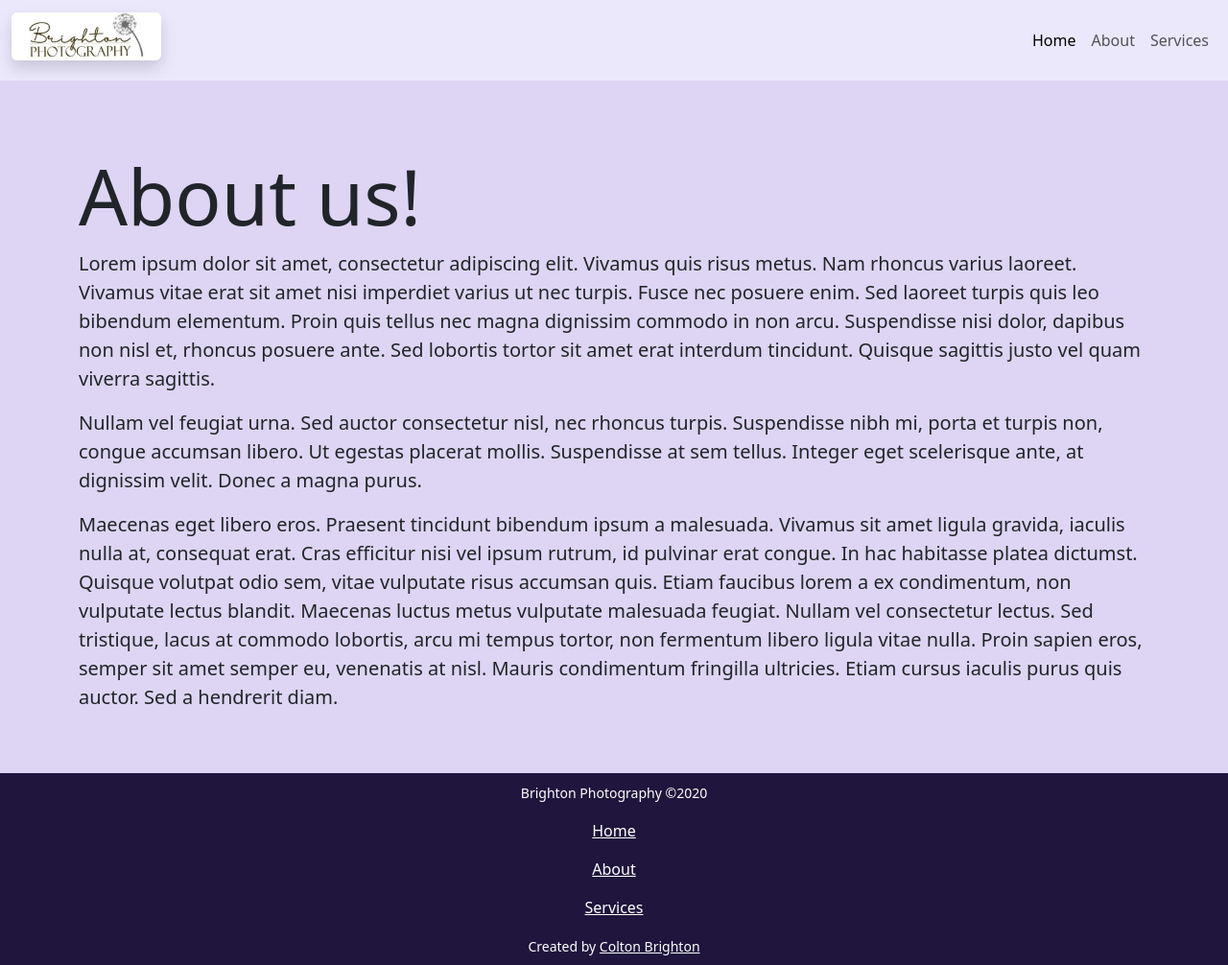
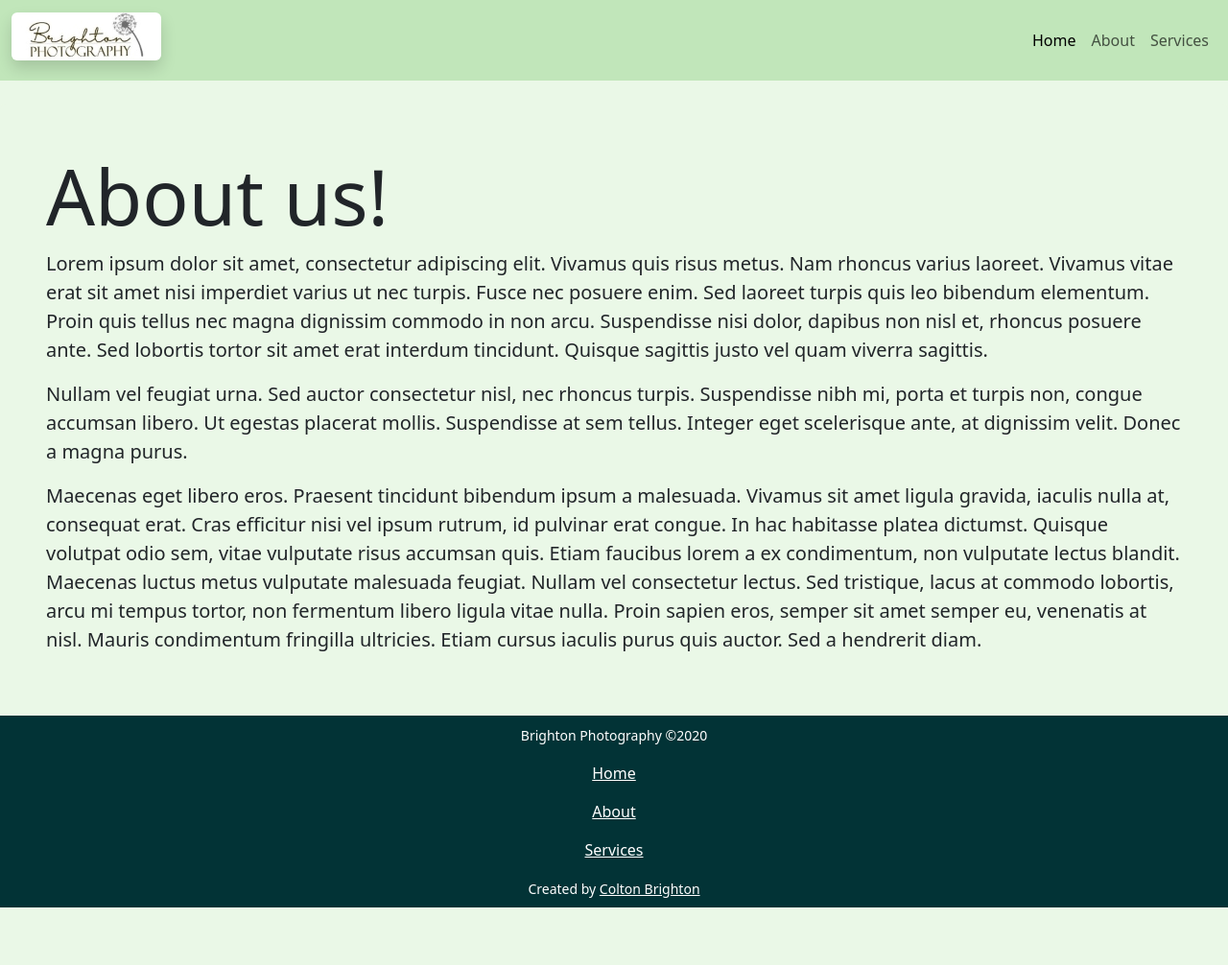
Before and after one commit to coltonBrighton/bootstrap, a website: page bootstrap-main/about.html in a window 1280 px wide. Shown: the whole page at 96% size. After the commit the page ends 946 px from the top, so only its background shows below. Drawn offline with nearby package versions, Linux system fonts and the light colour scheme.

Commit message:
updated color scheme

```diff
--- a/bootstrap-main/about.html
+++ b/bootstrap-main/about.html
@@ -16,7 +16,7 @@
   <body class="d-flex flex-column min-vh-100 background-lighter">
     <!-- using navbar from bootstrap to navigate between index.html, pricing.html, and contact.html. -->
 
-    <nav class="navbar navbar-expand-lg navbar-light background-head">
+    <nav class="navbar navbar-expand-md navbar-light background-head">
       <div class="container-fluid justify-content-center">
         <a class="navbar-brand" href="./index.html">
           <img class="shadow mb-2 rounded" src="./images/logo.jpg" />
@@ -55,7 +55,6 @@
     <!-- Using utilities to create a jumbotron from bootstrap v4 -->
 
     <div class="mt-4 p-5 background-lighter rounded">
-      <div class="container">
       <h1 class="display-1">About us!</h1>
       <p class="lead">
         Lorem ipsum dolor sit amet, consectetur adipiscing elit. Vivamus quis
@@ -73,7 +72,6 @@
         libero. Ut egestas placerat mollis. Suspendisse at sem tellus. Integer
         eget scelerisque ante, at dignissim velit. Donec a magna purus.
       </p>
-
       <p class="lead">
         Maecenas eget libero eros. Praesent tincidunt bibendum ipsum a
         malesuada. Vivamus sit amet ligula gravida, iaculis nulla at,
@@ -88,7 +86,6 @@
         ultricies. Etiam cursus iaculis purus quis auctor. Sed a hendrerit
         diam.
       </p>
-      </div>
     </div>
 
     <!-- nav links so you don't have to scroll up to use the ones at the top of the page -->
--- a/bootstrap-main/styles.css
+++ b/bootstrap-main/styles.css
@@ -1,11 +1,11 @@
 .background-lighter {
-  background-color: #ddd5f3;
+  background-color: #EAF8E7;
 }
 
 .background-head {
-  background-color: #ebe8fc;
+  background-color: #C1E6BA;
 }
 
 .background-foot {
-  background-color: #1f153d;
+  background-color: #023336;
 }
```
Also changed, not shown: bootstrap-main/pricing.html (+1 -1 lines). Lines whose indentation alone changed are shown as unchanged.
